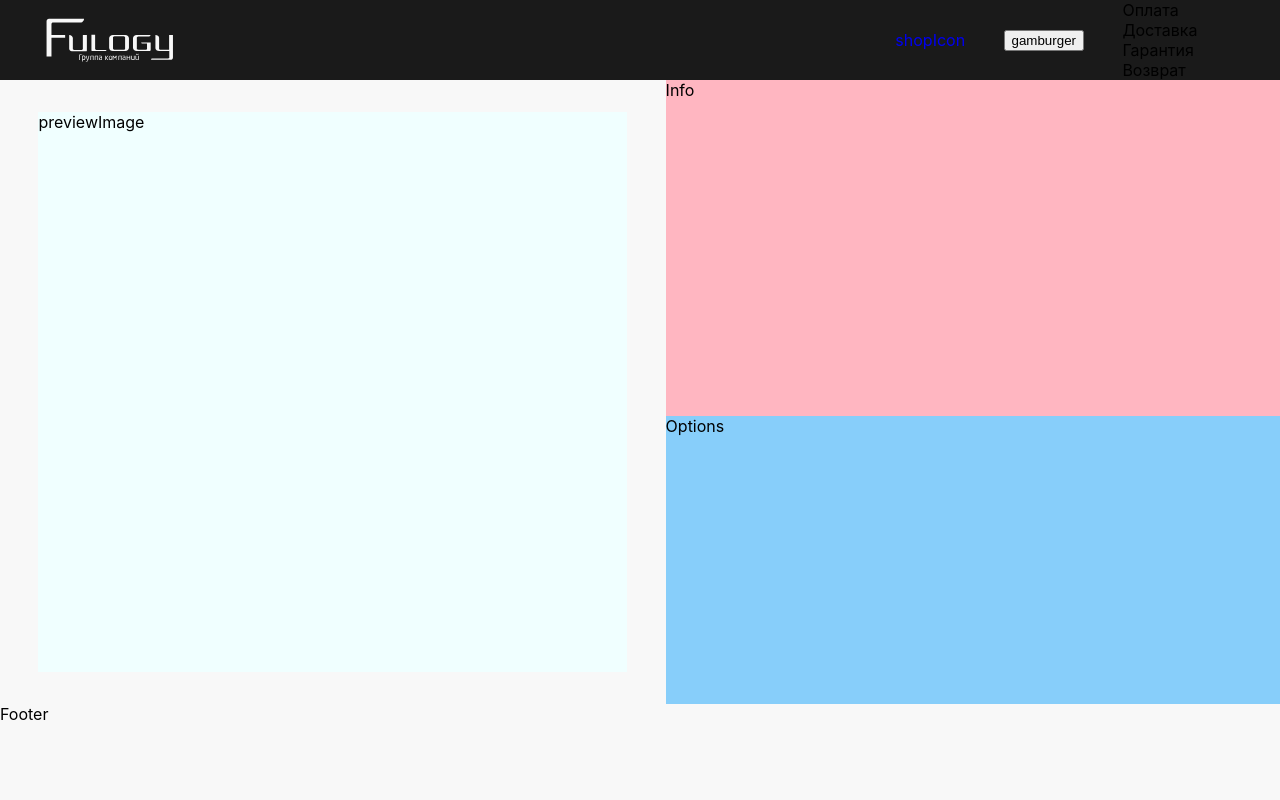
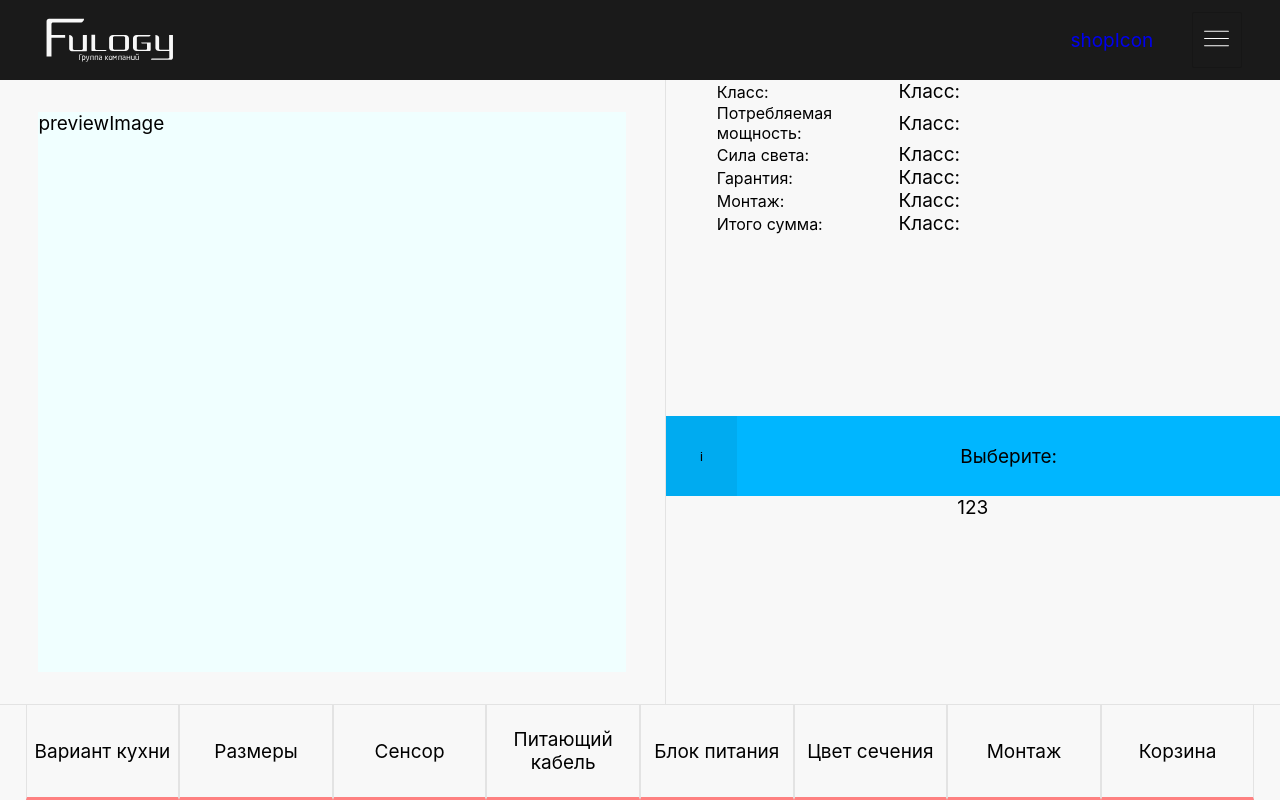
Before and after one commit to kotsur-vlad/test_fulogy, a React (Create React App) app: page / in a window 1280 px wide. Built offline with nearby package versions, Linux system fonts and the light colour scheme.

Commit message:
Added static 'Footer'. Created 'gamburger' menu for 'Header'

```diff
--- a/src/App.js
+++ b/src/App.js
@@ -12,16 +12,13 @@ class App extends React.Component {
 		return (
 			<div className={styles.wrapper}>
 				<Header/>
-
 				<div className={styles.content}>
 					<Preview/>
-
-					<div>
+					<div className={styles.rightWrapper}>
 						<Info/>
 						<Options/>
 					</div>
 				</div>
-
 				<Footer/>
 			</div>
 		);
--- a/src/App.module.scss
+++ b/src/App.module.scss
@@ -2,10 +2,12 @@
 
 .wrapper {
 	background-color: #f8f8f8;
+	.content {
+		@include flex(row, center, center);
+		height: 78vh;
+		.rightWrapper {
+			box-sizing: border-box;
+			border-left: 1px solid #e3e3e3;
+		}
+	}
 }
-
-.content {
-	@include flex(row, center, center);
-
-	height: 78vh;
-}
--- a/src/components/footer/Footer.js
+++ b/src/components/footer/Footer.js
@@ -6,7 +6,14 @@ class Footer extends React.Component {
 	render () {
 		return (
 			<div className={styles.footer}>
-				Footer
+				<div className={styles.option}>Вариант кухни</div>
+				<div className={styles.option}>Размеры</div>
+				<div className={styles.option}>Сенсор</div>
+				<div className={styles.option}>Питающий кабель</div>
+				<div className={styles.option}>Блок питания</div>
+				<div className={styles.option}>Цвет сечения</div>
+				<div className={styles.option}>Монтаж</div>
+				<div className={styles.option}>Корзина</div>
 			</div>
 		)
 	}
--- a/src/components/footer/Footer.module.scss
+++ b/src/components/footer/Footer.module.scss
@@ -1,7 +1,19 @@
 @import '../../common/styles/sass/mixins';
 
 .footer {
+  @include flex (row, center, flex-start);
   height: 12vh;
-  background-color: #f8f8f8;
-  color: black;
+  box-sizing: border-box;
+  border-top: 1px solid #e3e3e3;
+  .option {
+    @include flex (row, center, center);
+    width: 12vw;
+    height: 100%;
+    box-sizing: border-box;
+    border-right: 1px solid #e3e3e3;
+    border-bottom: 3px solid #ff8182;
+    border-left: 1px solid #e3e3e3;
+    text-align: center;
+    cursor: pointer;
+  }
 }
--- a/src/components/header/Header.js
+++ b/src/components/header/Header.js
@@ -1,10 +1,26 @@
 import React from 'react';
 
-import styles from './Header.module.scss'
-import logo from '../../assets/images/logo.svg'
+import styles from './Header.module.scss';
+import logo from '../../assets/images/logo.svg';
+import menu from '../../assets/images/menu.svg';
+import close from '../../assets/images/close.svg';
 
 class Header extends React.Component {
+
+	state = {
+		isHidden: true,
+	};
+
+	onToggleClick = () => {
+		this.setState({
+			isHidden: !this.state.isHidden
+		});
+	};
+
 	render () {
+
+		// const classForMenu = this.state.isHidden ? `${styles.hidden} ${styles.menu}` : styles.menu;
+
 		return (
 			<div className={styles.header}>
 
@@ -12,23 +28,23 @@ class Header extends React.Component {
 
 				<a className={styles.basket} href="#">shopIcon</a>
 
-				<button className={styles.gamburgerMenu}>gamburger</button>
-
-				<div>
+				<button className={styles.toggle} onClick={this.onToggleClick}>
+					{this.state.isHidden ? <img src={menu} alt="Menu"/> : <img src={close} alt="Close"/>}
+				</button>
+				{ !this.state.isHidden && <div className={styles.menu}>
 					<ul>
-						<li>Обучающее видео</li>
-						<li>Оформление заказа</li>
-						<li>Оплата</li>
-						<li>Доставка</li>
-						<li>Гарантия</li>
-						<li>Возврат</li>
-						<li>Контакты</li>
-						<li>Партнёрам</li>
+						<li><a href="#">Обучающее видео</a></li>
+						<li><a href="#">Оформление заказа</a></li>
+						<li><a href="#">Оплата</a></li>
+						<li><a href="#">Доставка</a></li>
+						<li><a href="#">Гарантия</a></li>
+						<li><a href="#">Возврат</a></li>
+						<li><a href="#">Контакты</a></li>
+						<li><a href="#">Партнёрам</a></li>
 					</ul>
-				</div>
-
+				</div>}
 			</div>
-		)
+		);
 	}
 }
 
--- a/src/components/header/Header.module.scss
+++ b/src/components/header/Header.module.scss
@@ -1,18 +1,69 @@
 @import '../../common/styles/sass/mixins';
 
 .header {
-	@include flex (row, flex-end, center);
+  @include flex(row, flex-end, center);
   height: 10vh;
   background-color: #1a1a1a;
+
   .logo {
     margin-right: auto;
     margin-left: 3vw;
   }
+
   .basket {
 
   }
-	.gamburgerMenu {
+
+  .toggle {
+    width: 3.9vw;
+    height: 6.9vh;
     margin-right: 3vw;
     margin-left: 3vw;
+    padding: 0;
+    box-sizing: border-box;
+    border: 1px solid #161616;
+    border-radius: 2px;
+    background-color: transparent;
+
+    img {
+      width: 2vw;
     }
   }
+
+  .menu {
+    position: absolute;
+    bottom: 0;
+    width: 32vw;
+    height: 90vh;
+    background-color: #212121;
+    color: #ffffff;
+
+    a {
+      @include flex(row, center, center);
+      width: 100%;
+      height: 11.25vh;
+      box-sizing: border-box;
+      border-top: 1px solid #282828;
+      border-bottom: 1px solid #282828;
+      text-align: center;
+
+      &:visited {
+        color: #ffffff;
+      }
+
+      &:hover {
+        background-color: #00b6ff;
+      }
+
+      &:active {
+        position: relative;
+        bottom: 1px;
+      }
+    }
+
+  }
+}
+
+//.hidden {
+//	visibility: hidden;
+//}
--- a/src/components/info/Info.js
+++ b/src/components/info/Info.js
@@ -1,14 +1,21 @@
 import React from 'react';
 
-import styles from './Info.module.scss'
+import styles from './Info.module.scss';
 
 class Info extends React.Component {
 	render () {
 		return (
 			<div className={styles.info}>
-				Info
+				<ul>
+					<li><span className={styles.property}>Класс:</span><span className={styles.value}>Класс:</span></li>
+					<li><span className={styles.property}>Потребляемая мощность:</span><span className={styles.value}>Класс:</span></li>
+					<li><span className={styles.property}>Сила света:</span><span className={styles.value}>Класс:</span></li>
+					<li><span className={styles.property}>Гарантия:</span><span className={styles.value}>Класс:</span></li>
+					<li><span className={styles.property}>Монтаж:</span><span className={styles.value}>Класс:</span></li>
+					<li><span className={styles.property}>Итого сумма:</span><span className={styles.value}>Класс:</span></li>
+				</ul>
 			</div>
-		)
+		);
 	}
 }
 
--- a/src/components/info/Info.module.scss
+++ b/src/components/info/Info.module.scss
@@ -4,5 +4,20 @@
   width: 48vw;
   height: 42vh;
 
-  background-color: lightpink;
+  ul {
+
+  }
+
+  li {
+    @include flex (row, space-between, center);
+  }
+
+  .property {
+    margin-left: 4vw;
+    font-size: 1.6rem;
+  }
+
+  .value {
+    margin-right: 25vw;
+  }
 }
--- a/src/components/options/Options.js
+++ b/src/components/options/Options.js
@@ -6,7 +6,17 @@ class Options extends React.Component {
 	render () {
 		return (
 			<div className={styles.options}>
-				Options
+				<div className={styles.header}>
+					<button>
+						i
+					</button>
+					<span>Выберите: {this.props.optionTitle}</span>
+				</div>
+				<div className={styles.variants}>
+					<div>1</div>
+					<div>2</div>
+					<div>3</div>
+				</div>
 			</div>
 		)
 	}
--- a/src/components/options/Options.module.scss
+++ b/src/components/options/Options.module.scss
@@ -4,5 +4,25 @@
   width: 48vw;
   height: 36vh;
 
-  background-color: lightskyblue;
+  .header {
+    @include flex (row, flex-start, center);
+    height: 10vh;
+    background-color: #00b6ff;
+
+    button{
+      @include flex (row, center, center);
+      width: 5.6vw;
+      height: 100%;
+      background-color: #00abf0;
+    }
+
+    span {
+      margin: 0 auto;
+    }
+  }
+
+  .variants {
+    @include flex (row, center, center);
+
+  }
 }
--- a/src/index.css
+++ b/src/index.css
@@ -10,7 +10,7 @@ body {
 	sans-serif;
 	-webkit-font-smoothing: antialiased;
 	-moz-osx-font-smoothing: grayscale;
-	font-size: 1.6rem;
+	font-size: 1.9rem;
 }
 
 ul {
@@ -19,6 +19,12 @@ ul {
 	list-style: none;
 }
 
+button {
+	border: none;
+	outline: none;
+	cursor: pointer;
+}
+
 a {
 	text-decoration: none;
 }
```
Also changed, not shown: src/assets/images/close.svg (added), src/assets/images/menu.svg (added). Lines whose indentation alone changed are shown as unchanged.
